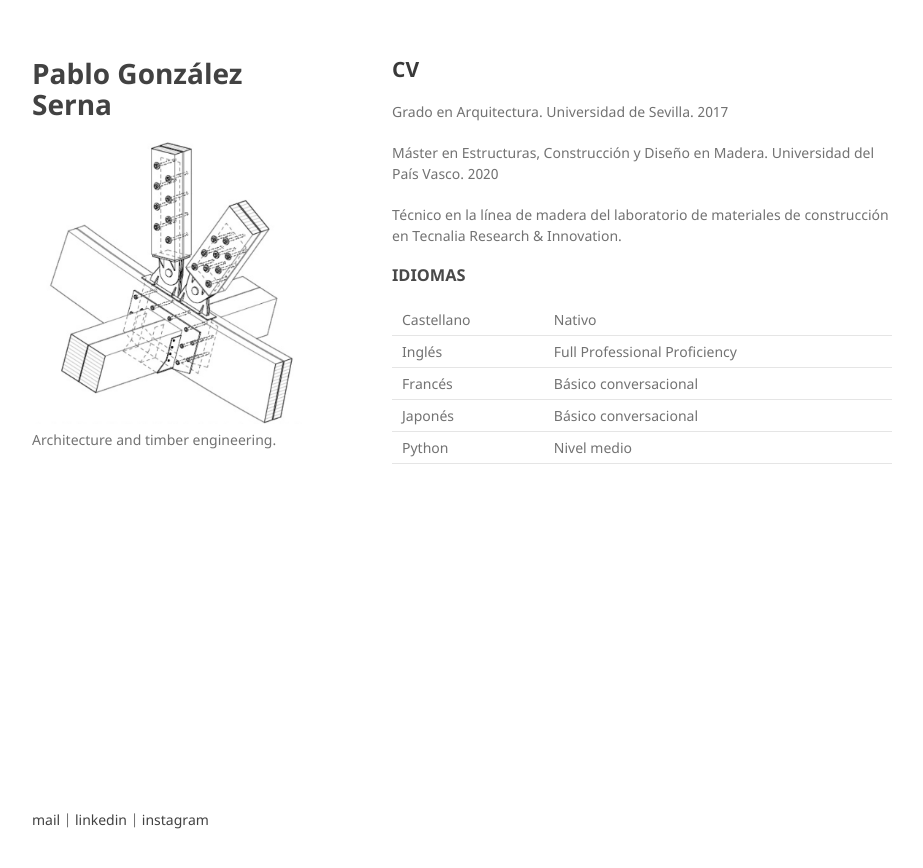
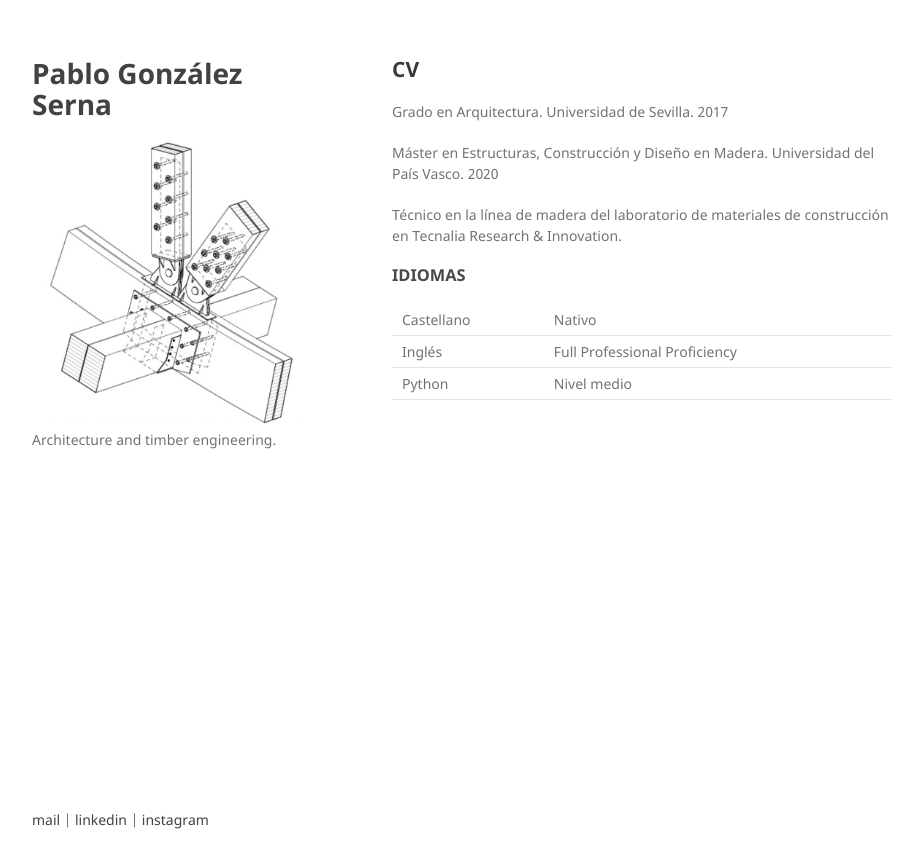
Before and after one commit to parametropic/webtest2, a Jekyll site: the page built from cv.md, in a window 1280 px wide. Shown: the top 868 px of the page, without its empty margins (178-1101 px from the left). Built offline with Jekyll 4.4.1, drawn with Linux system fonts in a browser that asks for light colours; our own code applies the rules of GitHub Pages for plain Markdown files.

Commit message:
Update cv.md

```diff
--- a/cv.md
+++ b/cv.md
@@ -10,6 +10,4 @@ Técnico en la línea de madera del laboratorio de materiales de construcción e
 
 Castellano | Nativo
 Inglés     | Full Professional Proficiency
-Francés    | Básico conversacional
-Japonés    | Básico conversacional
 Python     | Nivel medio
```
